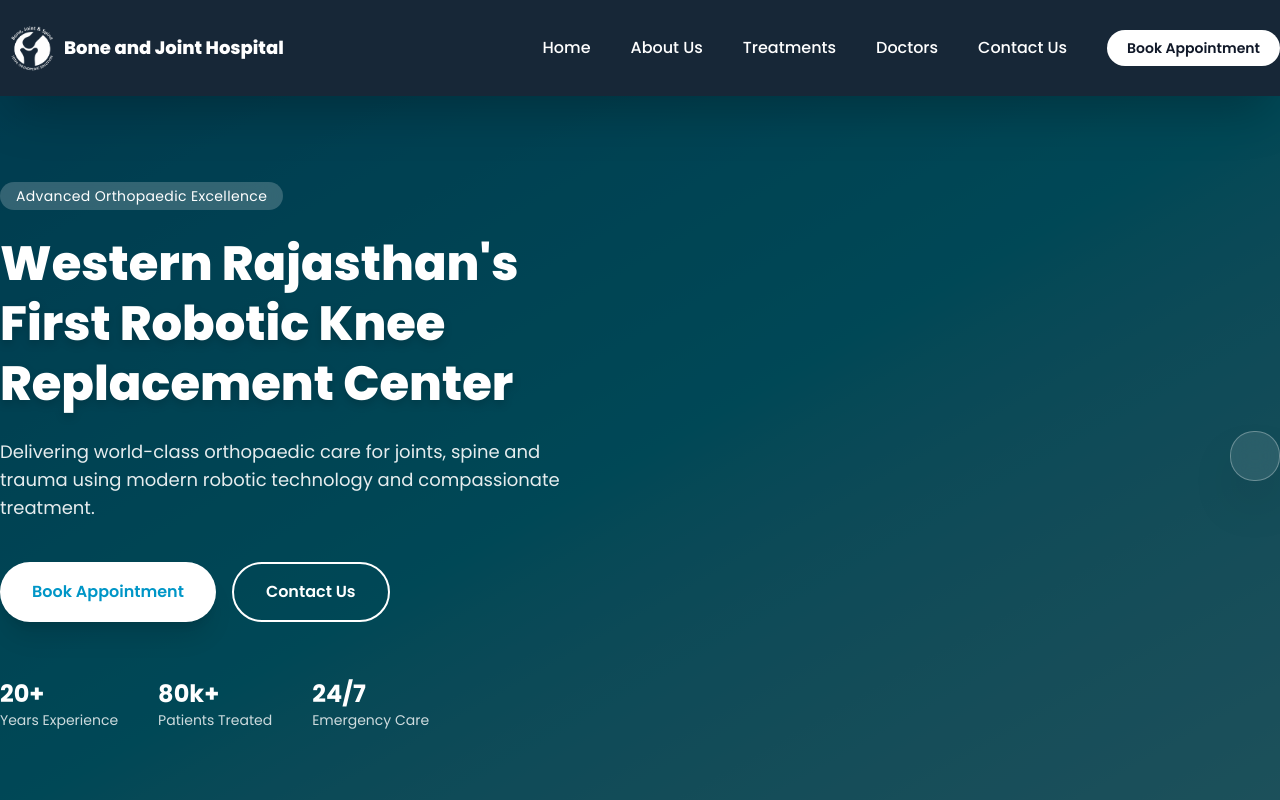
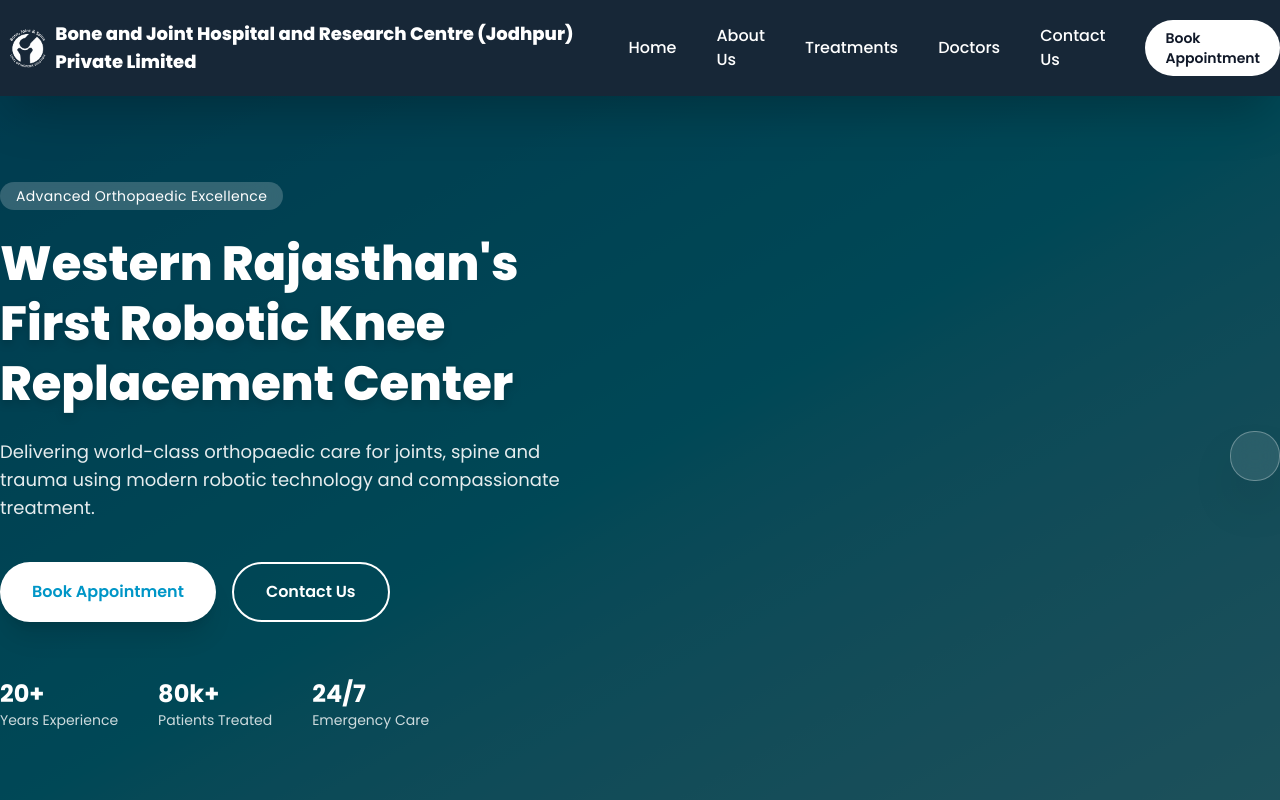
Before and after one commit to devesh00011/bone-and-joint-frontend, a Next.js app: page / in a window 1280 px wide. Shown: the top 800 px of the page. Built offline with nearby package versions, Linux system fonts and the light colour scheme; no server answers.

Commit message:
updated code with change bone and joint name

```diff
--- a/src/app/common/MobileHeader.jsx
+++ b/src/app/common/MobileHeader.jsx
@@ -46,7 +46,7 @@
                         priority
                     />
                     <p className="text-lg font-extrabold">
-                        Bone and Joint Hospital
+                        Bone and Joint Hospital and Research Centre (Jodhpur) Private Limited
                     </p>
                 </Link>
 
--- a/src/app/common/PcHeader.jsx
+++ b/src/app/common/PcHeader.jsx
@@ -22,7 +22,7 @@
                         </div>
 
                         <p className="text-lg font-extrabold text-white">
-                            Bone and Joint Hospital
+                            Bone and Joint Hospital and Research Centre (Jodhpur) Private Limited
                         </p>
 
                     </Link>
```
